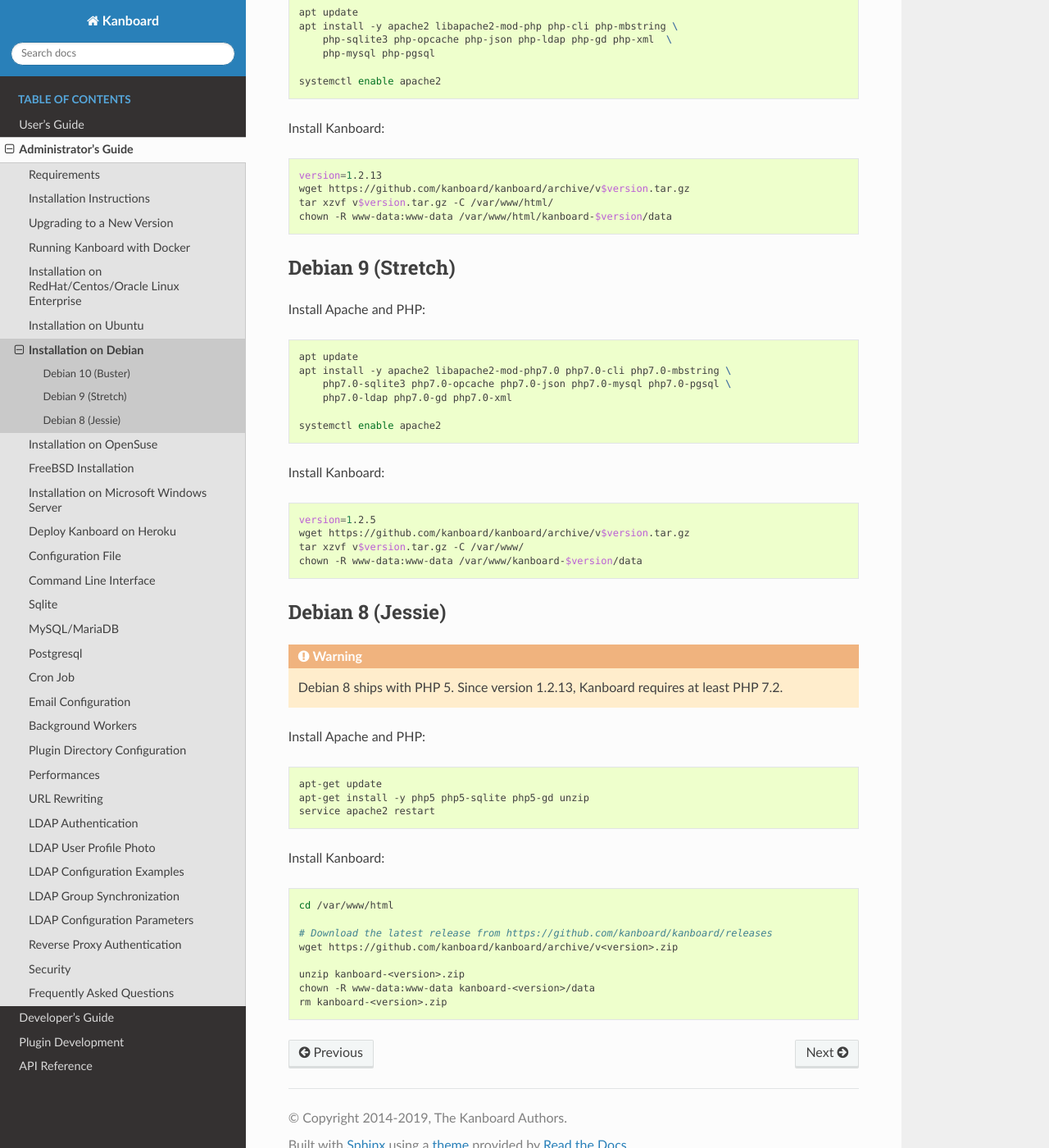
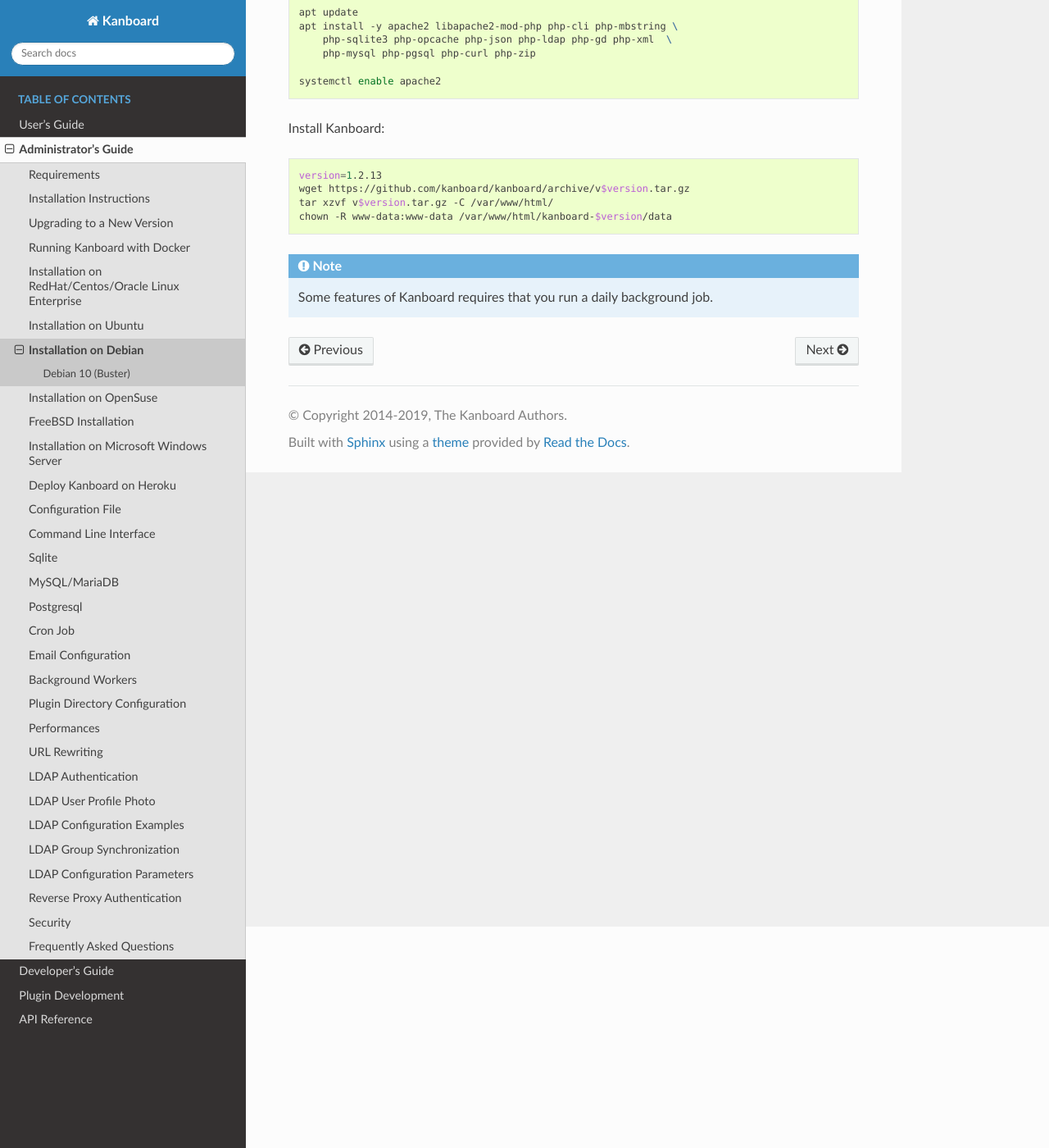
Before and after one commit to kanboard/documentation, a Sphinx documentation site: the page built from source/admin_guide/debian_installation.rst, in a window 1280 px wide and 1400 px high, scrolled down 270 px. Shown: the whole window at 82% size. Built offline with Sphinx 7.4.7 and the Read the Docs theme 2.0.0, drawn with Linux system fonts in a browser that asks for light colours.

Commit message:
Add warning to obsolete pages

```diff
--- a/source/admin_guide/debian_installation.rst
+++ b/source/admin_guide/debian_installation.rst
@@ -11,7 +11,7 @@
     apt update
     apt install -y apache2 libapache2-mod-php php-cli php-mbstring \
         php-sqlite3 php-opcache php-json php-ldap php-gd php-xml  \
-        php-mysql php-pgsql
+        php-mysql php-pgsql php-curl php-zip
 
     systemctl enable apache2
 
@@ -24,51 +24,6 @@
     tar xzvf v$version.tar.gz -C /var/www/html/
     chown -R www-data:www-data /var/www/html/kanboard-$version/data
 
-Debian 9 (Stretch)
-------------------
+.. note::
 
-Install Apache and PHP:
-
-.. code:: bash
-
-    apt update
-    apt install -y apache2 libapache2-mod-php7.0 php7.0-cli php7.0-mbstring \
-        php7.0-sqlite3 php7.0-opcache php7.0-json php7.0-mysql php7.0-pgsql \
-        php7.0-ldap php7.0-gd php7.0-xml
-
-    systemctl enable apache2
-
-Install Kanboard:
-
-.. code:: bash
-
-    version=1.2.5
-    wget https://github.com/kanboard/kanboard/archive/v$version.tar.gz
-    tar xzvf v$version.tar.gz -C /var/www/
-    chown -R www-data:www-data /var/www/kanboard-$version/data
-
-Debian 8 (Jessie)
------------------
-
-.. warning:: Debian 8 ships with PHP 5.  Since version 1.2.13, Kanboard requires at least PHP 7.2.
-
-Install Apache and PHP:
-
-.. code:: bash
-
-    apt-get update
-    apt-get install -y php5 php5-sqlite php5-gd unzip
-    service apache2 restart
-
-Install Kanboard:
-
-.. code:: bash
-
-    cd /var/www/html
-
-    # Download the latest release from https://github.com/kanboard/kanboard/releases
-    wget https://github.com/kanboard/kanboard/archive/v<version>.zip
-
-    unzip kanboard-<version>.zip
-    chown -R www-data:www-data kanboard-<version>/data
-    rm kanboard-<version>.zip
+    Some features of Kanboard requires that you run a daily background job.
--- a/source/admin_guide/freebsd_installation.rst
+++ b/source/admin_guide/freebsd_installation.rst
@@ -1,5 +1,10 @@
 FreeBSD Installation
 =======================
+
+.. warning::
+
+    This page hasn't been updated for a while, and it's probably obsolete.
+
 
 Package Installation
 --------------------
--- a/source/admin_guide/rhel_installation.rst
+++ b/source/admin_guide/rhel_installation.rst
@@ -1,5 +1,10 @@
 Installation on RedHat/Centos/Oracle Linux Enterprise
 =====================================================
+
+.. warning::
+
+    This page hasn't been updated for a while, and it's probably obsolete.
+
 
 Centos 7
 --------
--- a/source/admin_guide/suse_installation.rst
+++ b/source/admin_guide/suse_installation.rst
@@ -1,5 +1,9 @@
 Installation on OpenSuse
 ========================
+
+.. warning::
+
+    This page hasn't been updated for a while, and it's probably obsolete.
 
 OpenSuse Leap 42.3
 ------------------
--- a/source/admin_guide/windows_installation.rst
+++ b/source/admin_guide/windows_installation.rst
@@ -1,5 +1,9 @@
 Installation on Microsoft Windows Server
 ========================================
+
+.. warning::
+
+    This page hasn't been updated for a while, and it's probably obsolete.
 
 Windows Server and Apache
 -------------------------
```
